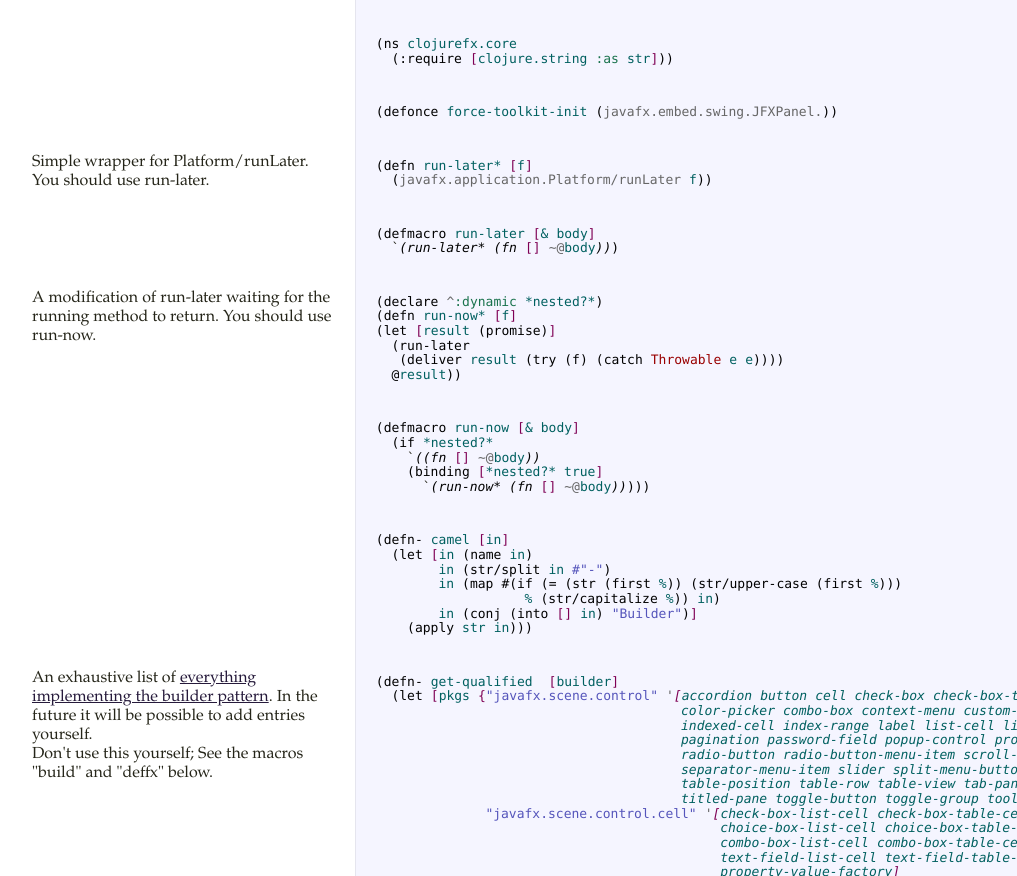
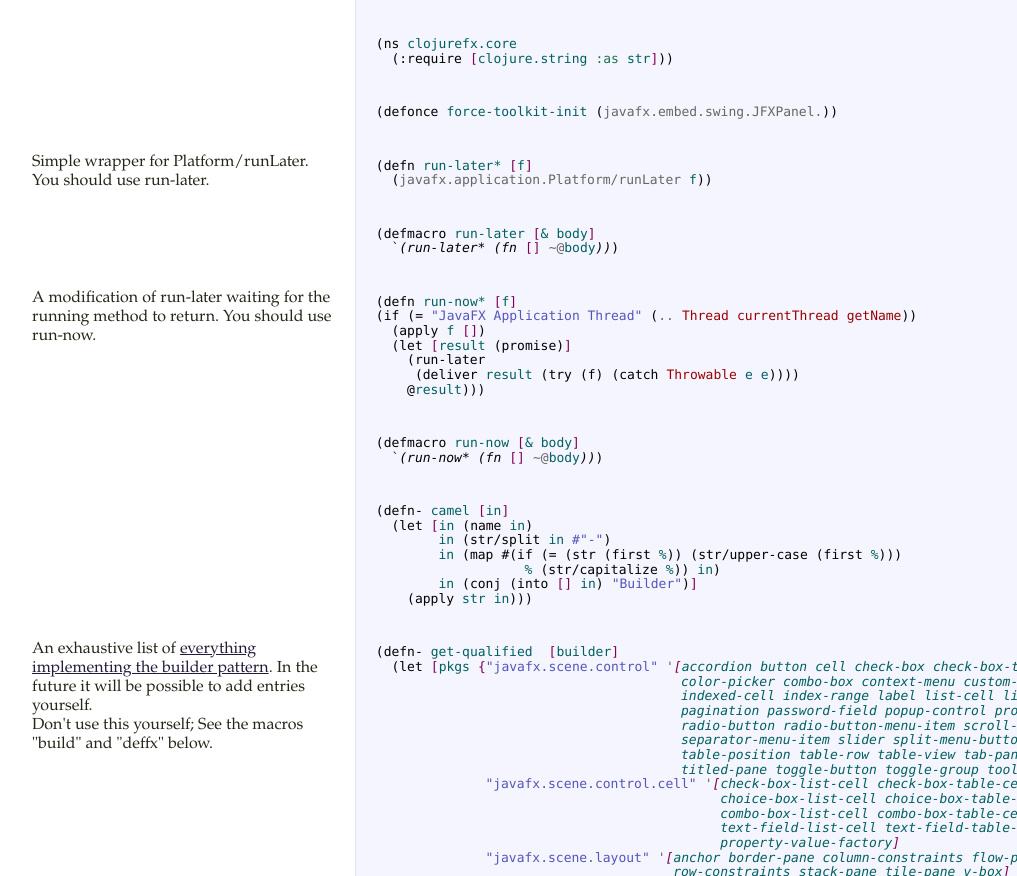
Before and after one commit to zilti/zilti.github.io, a plain HTML site: page clojurefx/index.html in a window 1280 px wide. Shown: the part 492-1368 px from the top of the page, without its empty margins (23-1040 px from the left). Drawn offline with Linux system fonts and the light colour scheme.

Commit message:
ClojureFX 0.0.3

```diff
--- a/clojurefx/index.html
+++ b/clojurefx/index.html
@@ -3,7 +3,7 @@
 
 You'll need to have jfxrt.jar in your local maven repository. See [this coderwall protip](https://coderwall.com/p/4yjy1a) for how to make this happen.
 
-**Installation: `[clojurefx &quot;0.0.2&quot;]`**" name="description" /><style type="text/css">/**
+**Installation: `[clojurefx &quot;0.0.3&quot;]`**" name="description" /><style type="text/css">/**
  * SyntaxHighlighter
  * http://alexgorbatchev.com/SyntaxHighlighter
  *
@@ -3032,11 +3032,11 @@ net.brehaut.ClojureTools = (function (SH) {
     build_tree: build_tree
   };
 })(SyntaxHighlighter);
-</script><title>clojurefx -- Marginalia</title></head><body><table><tr><td class="docs"><div class="header"><h1 class="project-name">clojurefx</h1><h2 class="project-version">0.0.2</h2><br /><p>Helper functions and probably a wrapper to simplify usage of JavaFX in Clojure.</p>
+</script><title>clojurefx -- Marginalia</title></head><body><table><tr><td class="docs"><div class="header"><h1 class="project-name">clojurefx</h1><h2 class="project-version">0.0.3</h2><br /><p>Helper functions and probably a wrapper to simplify usage of JavaFX in Clojure.</p>
 
 <p>You'll need to have jfxrt.jar in your local maven repository. See <a href="https://coderwall.com/p/4yjy1a">this coderwall protip</a> for how to make this happen.</p>
 
-<p><strong>Installation: <code>[clojurefx "0.0.2"]</code></strong></p>
+<p><strong>Installation: <code>[clojurefx "0.0.3"]</code></strong></p>
 </div><div class="dependencies"><h3>dependencies</h3><table><tr><td class="dep-name">org.clojure/clojure</td><td class="dotted"><hr /></td><td class="dep-version">1.5.1</td></tr><tr><td class="dep-name">com.oracle/javafx-runtime</td><td class="dotted"><hr /></td><td class="dep-version">2.2.0</td></tr></table></div></td><td class="codes" style="text-align: center; vertical-align: middle;color: #666;padding-right:20px"><br /><br /><br />(this space intentionally left almost blank)</td></tr><tr><td class="docs"><div class="toc"><a name="toc"><h3>namespaces</h3></a><ul><li><a href="#clojurefx.core">clojurefx.core</a></li></ul></div></td><td class="codes">&nbsp;</td></tr><tr><td class="docs"><div class="docs-header"><a class="anchor" href="#clojurefx.core" name="clojurefx.core"><h1 class="project-name">clojurefx.core</h1><a class="toc-link" href="#toc">toc</a></a></div></td><td class="codes" /></tr><tr><td class="docs">
 </td><td class="codes"><pre class="brush: clojure">(ns clojurefx.core
   (:require [clojure.string :as str]))</pre></td></tr><tr><td class="docs">
@@ -3045,17 +3045,15 @@ net.brehaut.ClojureTools = (function (SH) {
   (javafx.application.Platform/runLater f))</pre></td></tr><tr><td class="docs">
 </td><td class="codes"><pre class="brush: clojure">(defmacro run-later [&amp; body]
   `(run-later* (fn [] ~@body)))</pre></td></tr><tr><td class="docs"><p>A modification of run-later waiting for the running method to return. You should use run-now.</p>
-</td><td class="codes"><pre class="brush: clojure">(declare ^:dynamic *nested?*)
-(defn run-now* [f]
-(let [result (promise)]
-  (run-later
-   (deliver result (try (f) (catch Throwable e e))))
-  @result))</pre></td></tr><tr><td class="docs">
+</td><td class="codes"><pre class="brush: clojure">(defn run-now* [f]
+(if (= &quot;JavaFX Application Thread&quot; (.. Thread currentThread getName))
+  (apply f [])
+  (let [result (promise)]
+    (run-later
+     (deliver result (try (f) (catch Throwable e e))))
+    @result)))</pre></td></tr><tr><td class="docs">
 </td><td class="codes"><pre class="brush: clojure">(defmacro run-now [&amp; body]
-  (if *nested?*
-    `((fn [] ~@body))
-    (binding [*nested?* true]
-      `(run-now* (fn [] ~@body)))))</pre></td></tr><tr><td class="docs">
+  `(run-now* (fn [] ~@body)))</pre></td></tr><tr><td class="docs">
 </td><td class="codes"><pre class="brush: clojure">(defn- camel [in]
   (let [in (name in)
         in (str/split in #&quot;-&quot;)
```
